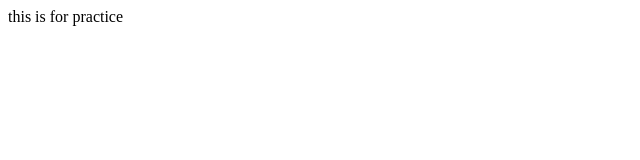
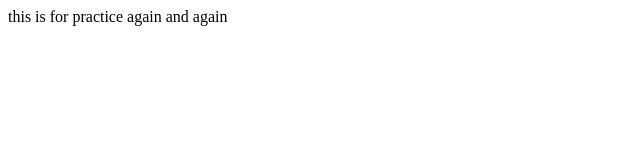
Before and after one commit to irfan-ahmed24/git-practice, a plain HTML site: page index.html in a window 1280 px wide. Shown: the whole page, without its empty margins (0-640 px from the left). Drawn offline with Linux system fonts and the light colour scheme.

Commit message:
Update practice text in index.html

```diff
--- a/index.html
+++ b/index.html
@@ -6,6 +6,6 @@
     <title>Document</title>
   </head>
   <body>
-    this is for practice
+    this is for practice again and again
   </body>
 </html>
```
